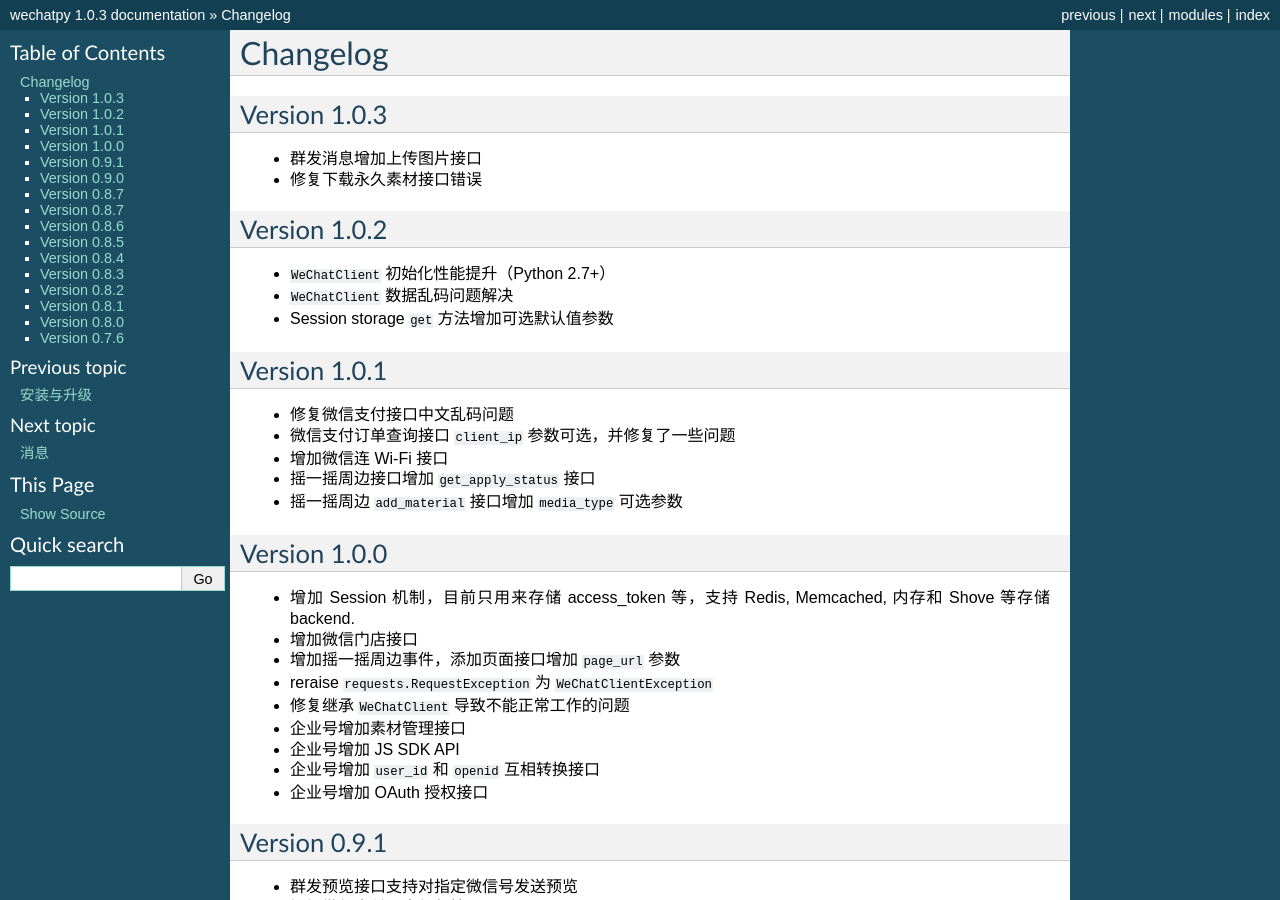
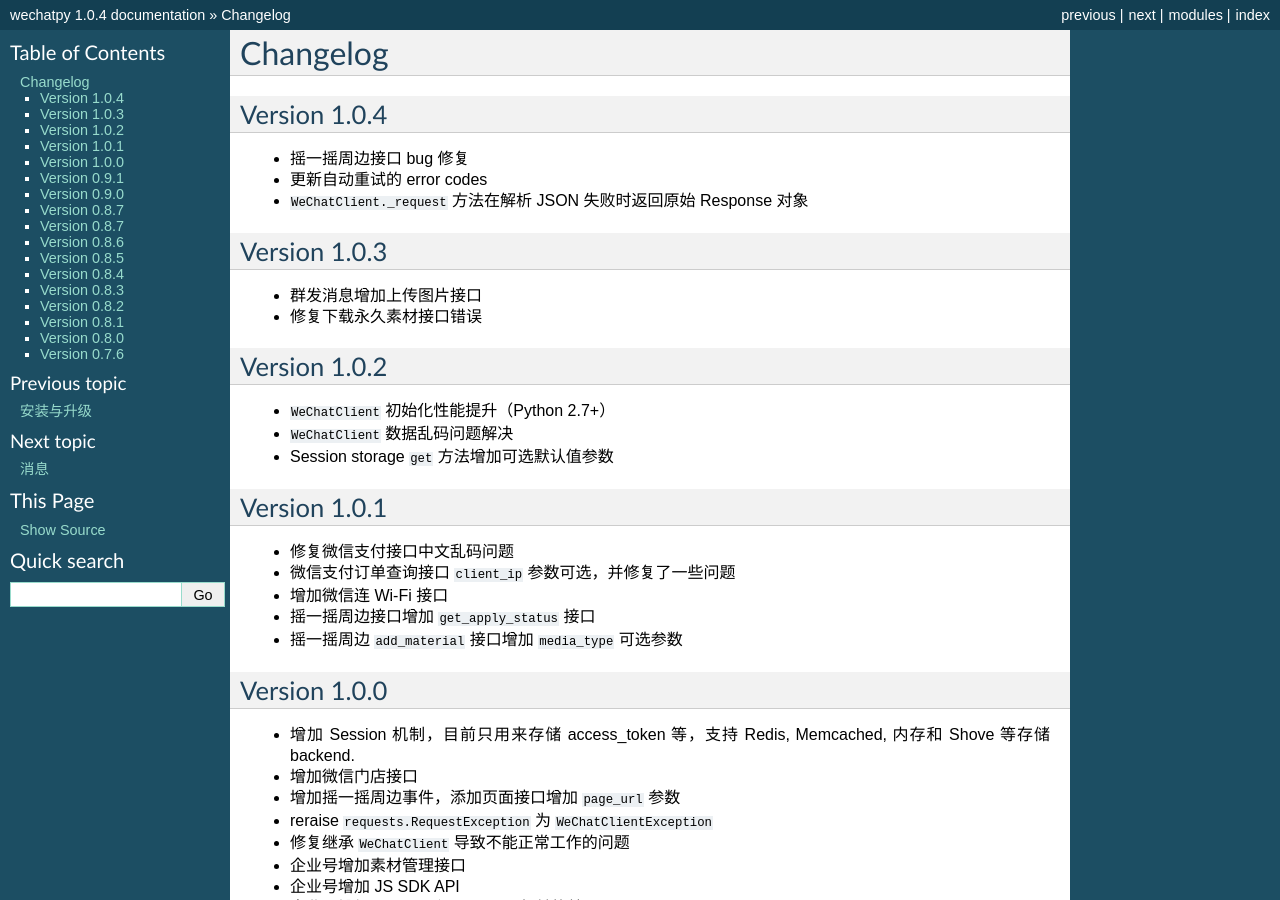
Before and after one commit to wechatpy/wechatpy, a Sphinx documentation site: the page built from docs/changelog.rst, in a window 1280 px wide and 900 px high. Built offline with Sphinx 7.4.7, drawn with Linux system fonts in a browser that asks for light colours; some of the changed text lies outside the part shown.

Commit message:
Bump version to 1.0.4

```diff
--- a/docs/changelog.rst
+++ b/docs/changelog.rst
@@ -1,5 +1,11 @@
 Changelog
 ================
+
+Version 1.0.4
+---------------------
++ 摇一摇周边接口 bug 修复
++ 更新自动重试的 error codes
++ ``WeChatClient._request`` 方法在解析 JSON 失败时返回原始 Response 对象
 
 Version 1.0.3
 ---------------------
--- a/setup.py
+++ b/setup.py
@@ -14,7 +14,7 @@
 
 setup(
     name='wechatpy',
-    version='1.0.3',
+    version='1.0.4',
     author='messense',
     author_email='messense@icloud.com',
     url='https://github.com/messense/wechatpy',
--- a/wechatpy/__init__.py
+++ b/wechatpy/__init__.py
@@ -11,5 +11,5 @@
 from wechatpy.exceptions import WeChatPayException  # NOQA
 
 
-__version__ = '1.0.3'
+__version__ = '1.0.4'
 __author__ = 'messense'
```
